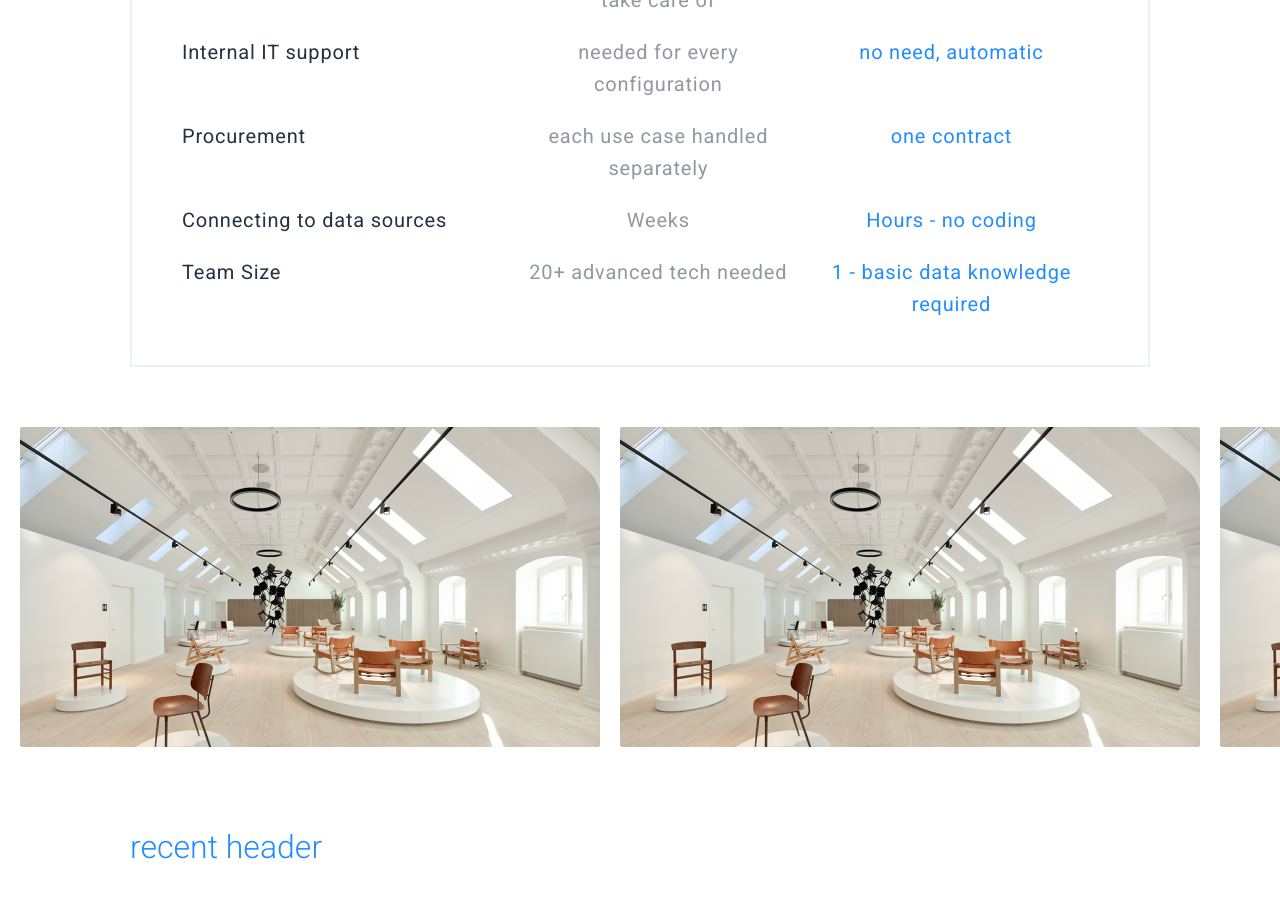
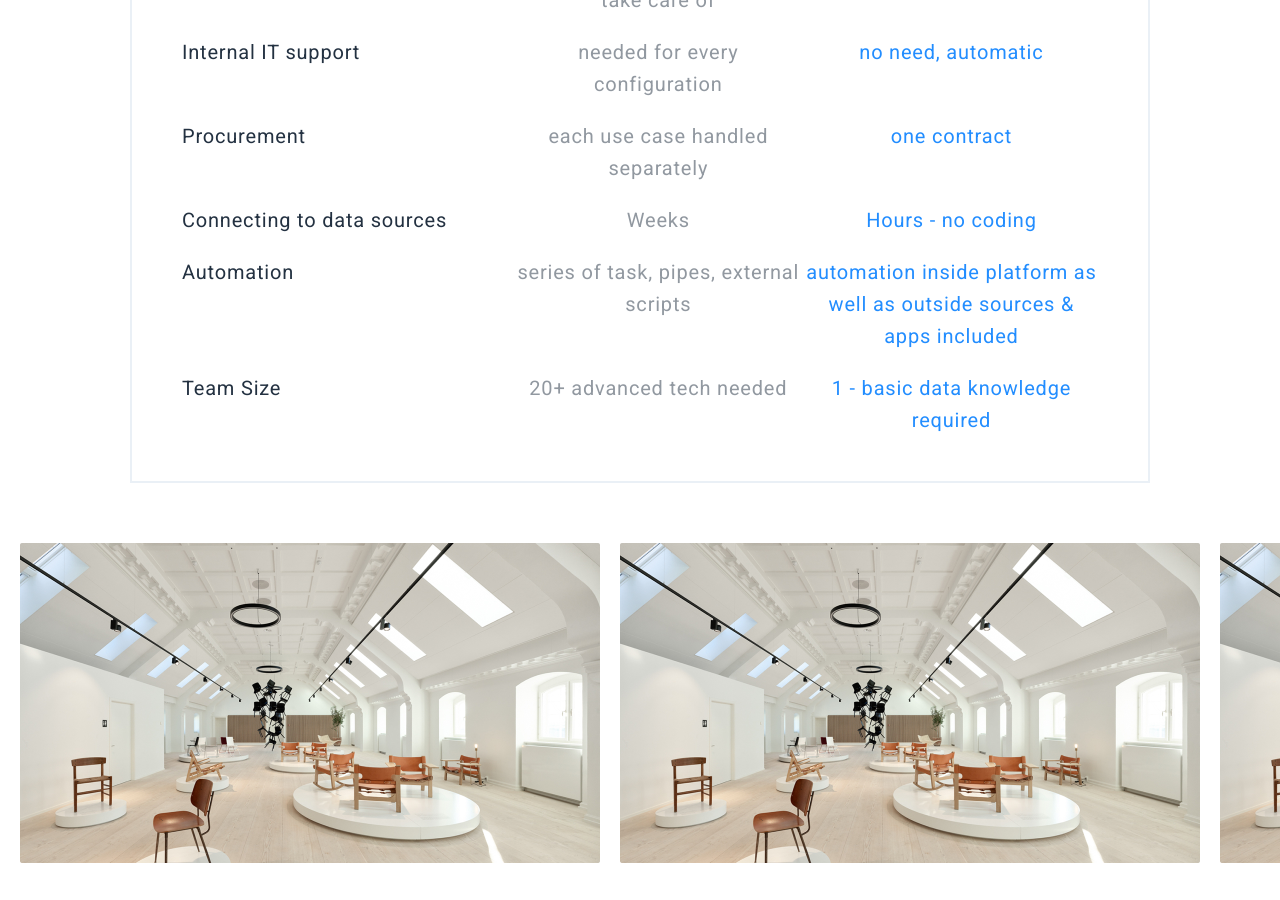
Before and after one commit to keboola/website, a Jekyll site: the page built from _product/index.md, in a window 1280 px wide and 900 px high, scrolled down 4074 px. Built offline with Jekyll 4.4.1, drawn with Linux system fonts in a browser that asks for light colours; nearby versions of some CDN libraries.

Commit message:
Update from Forestry.io - Updated index.md

```diff
--- a/_product/index.md
+++ b/_product/index.md
@@ -115,6 +115,9 @@ page_sections:
   - name: Connecting to data sources
     valueold: Weeks
     valuenew: Hours - no coding
+  - name: Automation
+    valueold: series of task, pipes, external scripts
+    valuenew: automation inside platform as well as outside sources & apps included
   - name: Team Size
     valueold: 20+ advanced tech needed
     valuenew: 1 - basic data knowledge required
```
